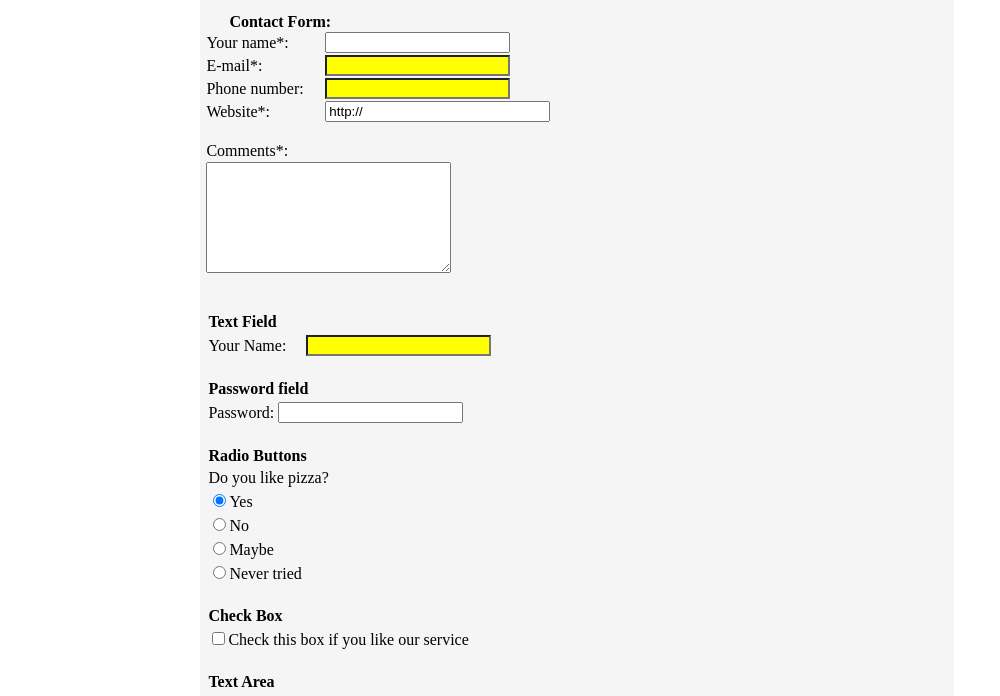
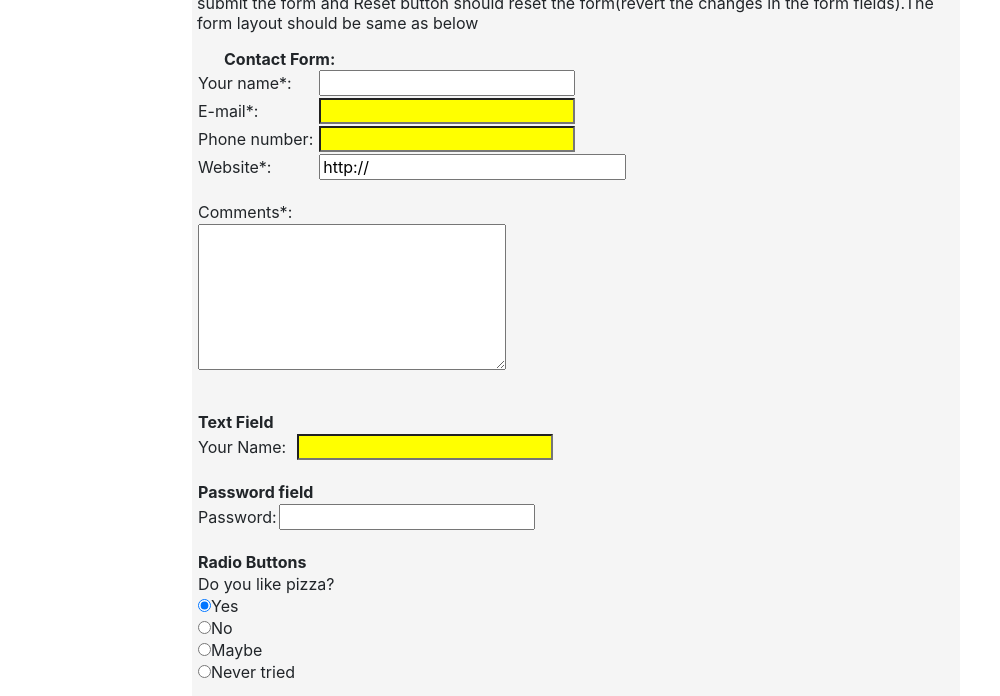
Before and after one commit to siddharthmalik225/pizza-form, a plain HTML site: page index.html in a window 1280 px wide. Shown: the part 112-808 px from the top of the page, without its empty margins (0-1000 px from the left). Drawn offline with nearby package versions, Linux system fonts and the light colour scheme.

Commit message:
linked bootstrap

```diff
--- a/index.html
+++ b/index.html
@@ -1,5 +1,13 @@
 <html >
 <head>
+  /*......... bootstrap CDN ......*/
+  <link rel="stylesheet" href="https://stackpath.bootstrapcdn.com/bootstrap/4.3.1/css/bootstrap.min.css" integrity="sha384-ggOyR0iXCbMQv3Xipma34MD+dH/1fQ784/j6cY/iJTQUOhcWr7x9JvoRxT2MZw1T" crossorigin="anonymous">
+<script src="https://stackpath.bootstrapcdn.com/bootstrap/4.3.1/js/bootstrap.min.js" integrity="sha384-JjSmVgyd0p3pXB1rRibZUAYoIIy6OrQ6VrjIEaFf/nJGzIxFDsf4x0xIM+B07jRM" crossorigin="anonymous"></script>
+
+
+  /*.................................*/
+
+
   <style>
     .site-footer
 {
```
